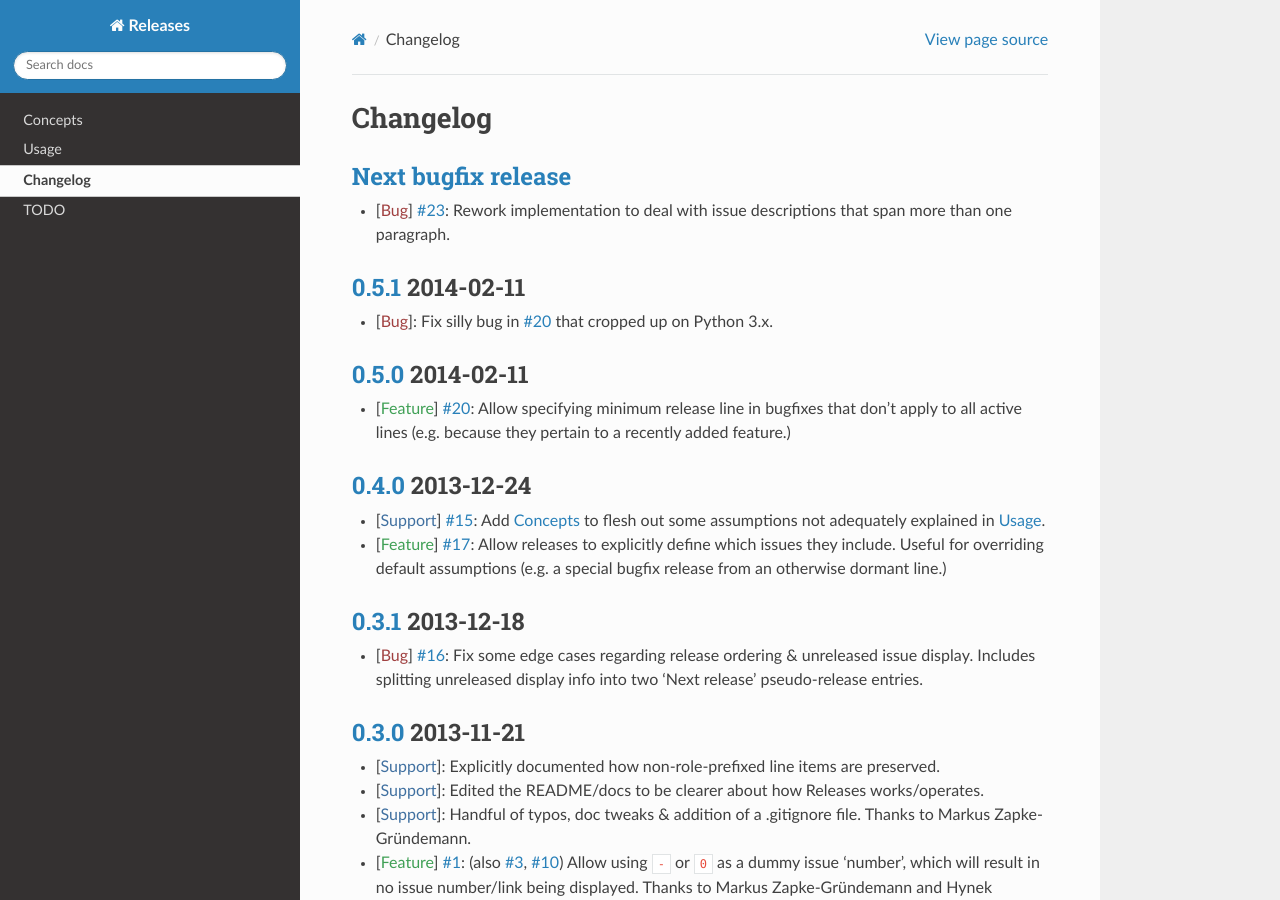
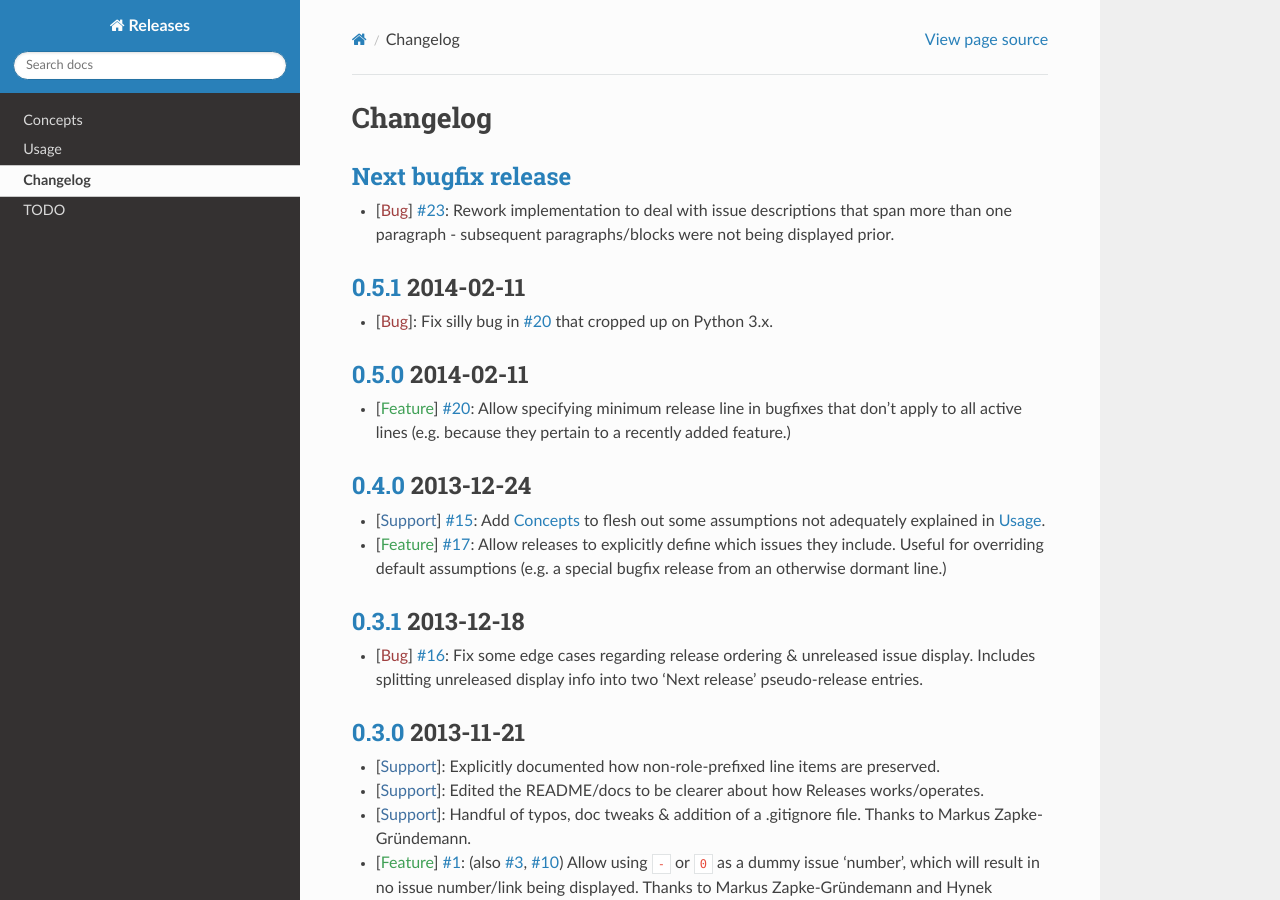
Before and after one commit to bitprophet/releases, a Sphinx documentation site: the page built from docs/changelog.rst, in a window 1280 px wide and 900 px high. Built offline with Sphinx 7.4.7 and the Read the Docs theme 2.0.0, drawn with Linux system fonts in a browser that asks for light colours.

Commit message:
Make changelog entry for #23 more obvious

```diff
--- a/docs/changelog.rst
+++ b/docs/changelog.rst
@@ -3,7 +3,8 @@ Changelog
 =========
 
 * :bug:`23` Rework implementation to deal with issue descriptions that span
-  more than one paragraph.
+  more than one paragraph - subsequent paragraphs/blocks were not being
+  displayed prior.
 * :release:`0.5.1 <2014-02-11>`
 * :bug:`-` Fix silly bug in :issue:`20` that cropped up on Python 3.x.
 * :release:`0.5.0 <2014-02-11>`
```
